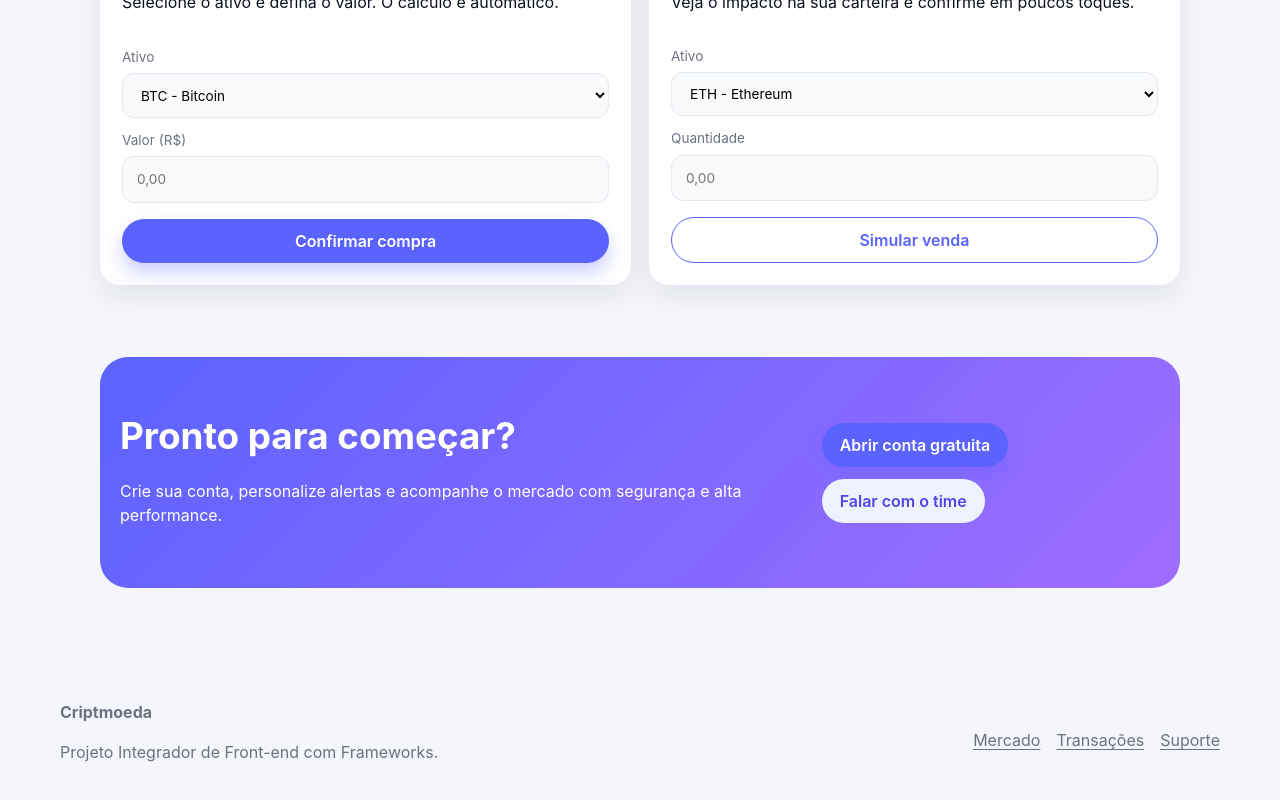
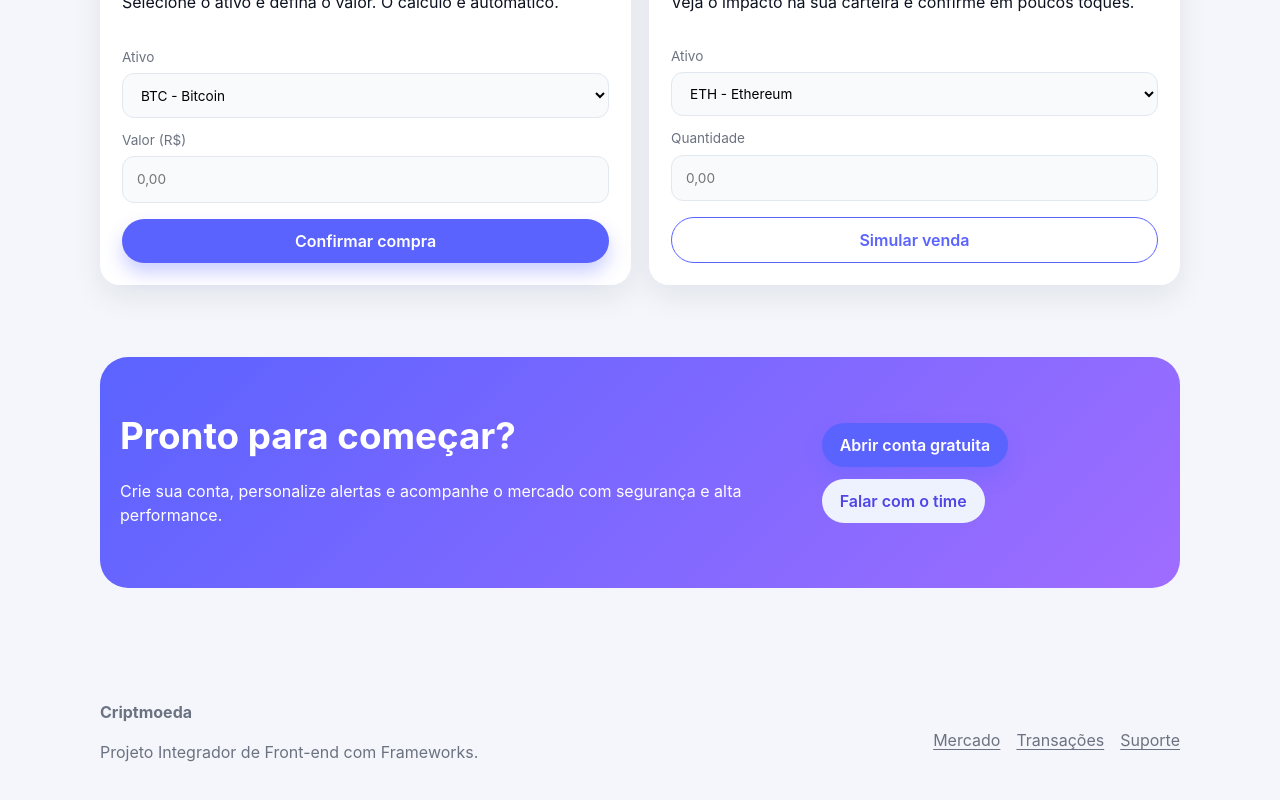
Before and after one commit to marcusliberato/Plataforma-Criptomoeda, a React (Vite) app: page / in a window 1280 px wide. Shown: the part 2219-3019 px from the top of the page. Built offline with nearby package versions, Linux system fonts and the light colour scheme; no server answers.

Commit message:
Ajuste de alinhamento e espaçamento em componentes

```diff
--- a/src/App.css
+++ b/src/App.css
@@ -528,6 +528,10 @@
   .cta {
     margin: 0 100px 80px;
   }
+
+  .footer {
+    padding: 32px 100px 48px;
+  }
 }
   .page-header {
     padding: 28px 60px 16px;
--- a/src/components/MercadoPage.css
+++ b/src/components/MercadoPage.css
@@ -232,4 +232,8 @@
   .page-header {
     padding: 32px 100px 18px;
   }
+
+  .footer {
+    padding: 32px 100px 48px;
+  }
 }
--- a/src/components/TransactionsPage.css
+++ b/src/components/TransactionsPage.css
@@ -233,4 +233,8 @@
   .page-header {
     padding: 32px 100px 18px;
   }
+
+  .footer {
+    padding: 32px 100px 48px;
+  }
 }
```
